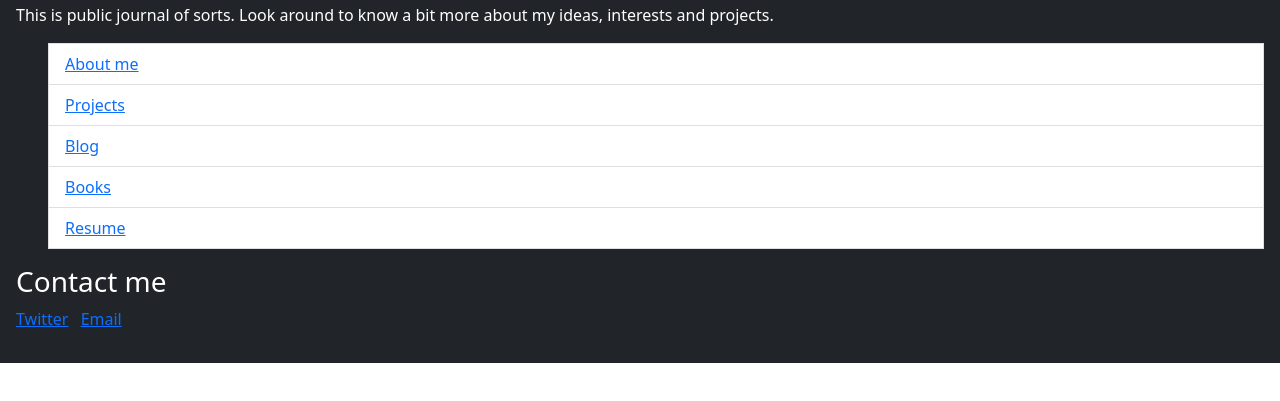
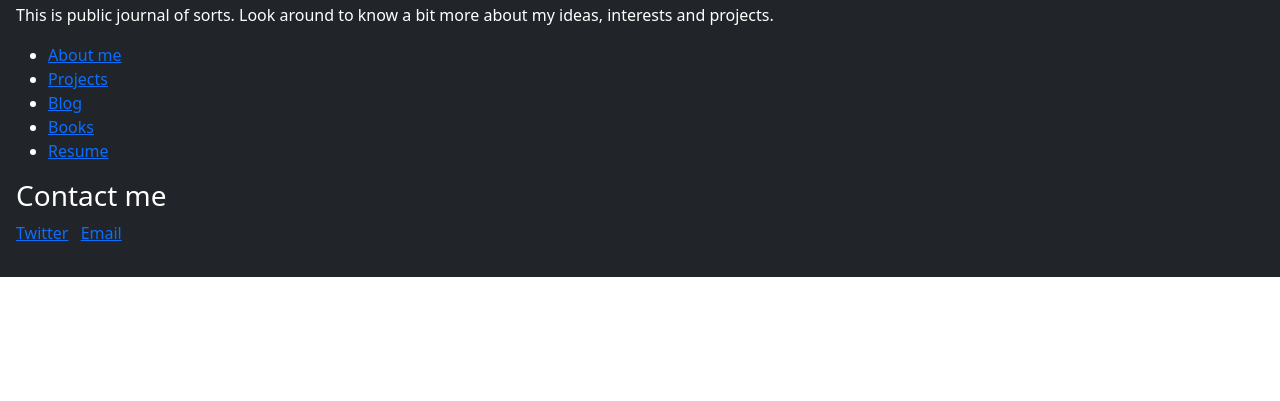
Before and after one commit to neilk17/neilk17.github.io, a plain HTML site: page index.html in a window 1280 px wide. Shown: the part 69-470 px from the top of the page. Drawn offline with nearby package versions, Linux system fonts and the light colour scheme.

Commit message:
Update index.html

```diff
--- a/index.html
+++ b/index.html
@@ -19,11 +19,11 @@
         <p>This is public journal of sorts. Look around to know a bit more about my ideas, interests and projects.<p>
 
         <ul>
-          <li class="list-group-item"><a href="#" class="link-primary">About me</a></li>
-          <li class="list-group-item"><a href="#" class="link-primary">Projects</a></li>
-          <li class="list-group-item"><a href="#" class="link-primary">Blog</a></li>
-          <li class="list-group-item"><a href="#" class="link-primary">Books</a></li>
-          <li class="list-group-item"><a href="#" class="link-primary">Resume</a></li>
+          <li><a href="#" class="link-primary">About me</a></li>
+          <li><a href="#" class="link-primary">Projects</a></li>
+          <li><a href="#" class="link-primary">Blog</a></li>
+          <li><a href="#" class="link-primary">Books</a></li>
+          <li><a href="#" class="link-primary">Resume</a></li>
         </ul>
 
         <h3>Contact me</h3>
```
